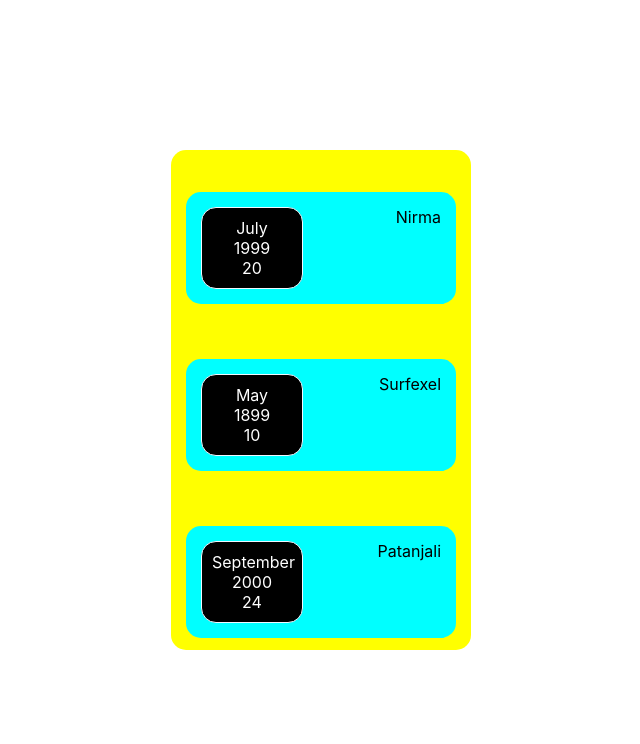
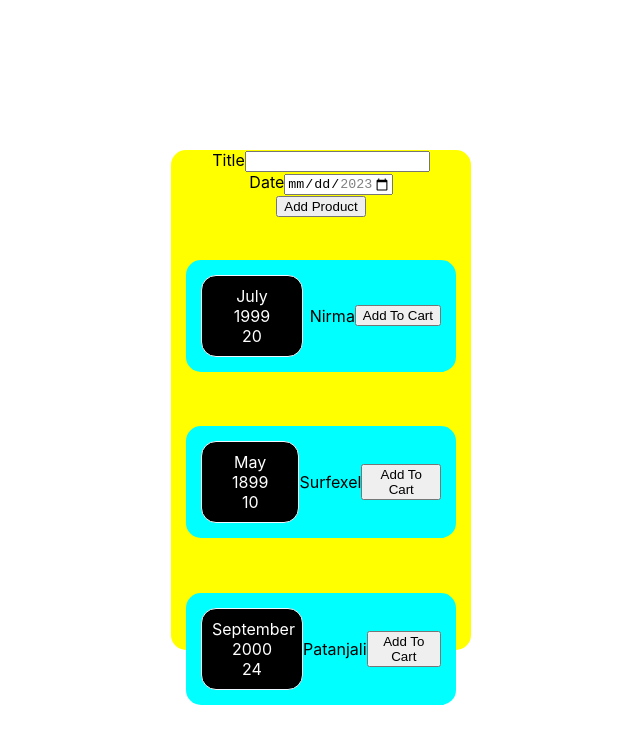
Before and after one commit to Kartik-Ranaut/practice, a React (Create React App) app in the folder practice/: page / in a window 1280 px wide. Shown: the top 744 px of the page, without its empty margins (319-959 px from the left). Built offline with nearby package versions, Linux system fonts and the light colour scheme.

Commit message:
updated the components

```diff
--- a/practice/src/App.js
+++ b/practice/src/App.js
@@ -1,7 +1,8 @@
 import logo from './logo.svg';
 import './App.css';
+import React from 'react';
 
-
+import NewProducts from './compponents/NewProducts';
 import Products from './compponents/products';
 function App() {
   const response=[
@@ -28,7 +29,8 @@
   return (
     <div className='container'>
       <div className="App">
-         <Products items={response}></Products>
+        <NewProducts></NewProducts>
+        <Products items={response}></Products>
       </div>
     </div>
   );
--- /dev/null
+++ b/practice/src/compponents/Form.js
@@ -0,0 +1,22 @@
+function Form(){
+    return(
+        <form >
+            <div className='new-product_controls'>
+                <div className='new-product_control'>
+                    <label>Title</label>
+                    <input type='text' ></input>
+                </div>
+                <div className='new-product_control'>
+                    <label>Date</label>
+                    <input type='date'  min='2023-01-01' max='2023-12-12'></input>
+                </div>
+                <div className='new-product_button'>
+                    <button type='submit'>Add Product</button>
+                </div>
+            </div>
+
+    </form>
+    );
+}
+
+export default Form;
--- a/practice/src/compponents/Item.css
+++ b/practice/src/compponents/Item.css
@@ -16,5 +16,7 @@
     padding: 10px;
 }
 .title{
-
+    display: flex;
+    justify-content: space-between;
+    align-items: center;
 }
--- a/practice/src/compponents/Item.js
+++ b/practice/src/compponents/Item.js
@@ -1,7 +1,14 @@
 // component naming should bee such that first name of letter should be capital
 import './Item.css'
+import React, {useState} from 'react'
 
 function Item(props){
+
+    const [title,setfun]= useState(props.title);
+    function clickHandler(){
+        console.log(title+"Added to cart");
+        setfun('Ramdev')
+    }
     const itemName=props.itemName;
     return(
         <div className='item'>
@@ -11,7 +18,8 @@
                 <div>{props.date}</div>
             </div>
             <div className='title'>
-                {props.title}
+                {title}
+                <button onClick={clickHandler}>Add To Cart</button>
             </div>
         </div>
     );
--- /dev/null
+++ b/practice/src/compponents/NewProducts.js
@@ -0,0 +1,11 @@
+import Form from './Form.js'
+
+function NewProducts(){
+    return (
+        <div>
+            <Form></Form>
+        </div>
+    )
+}
+
+export default NewProducts;
```
Also changed, not shown: practice/src/compponents/Form.css (added), practice/src/compponents/NewProducts.css (added).
